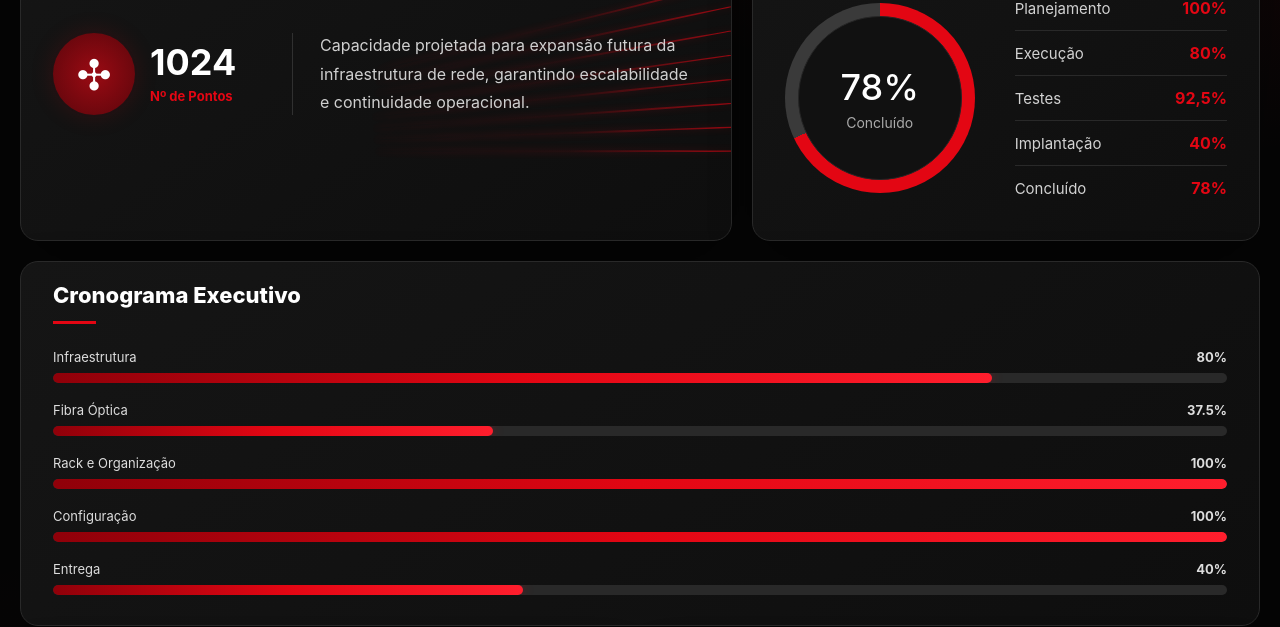
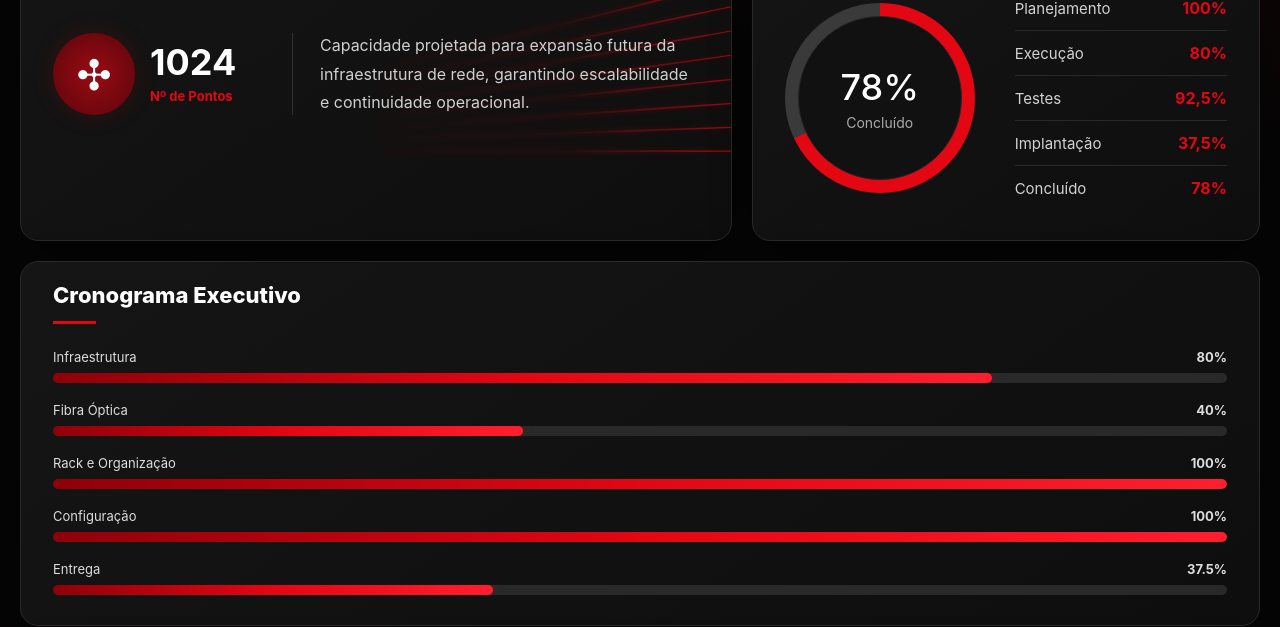
Before and after one commit to jdsantos-byte/projeto-boa-viagem-8, a React (Vite) app: page / in a window 1280 px wide. Shown: the part 820-1447 px from the top of the page. Built offline with nearby package versions, Linux system fonts and the light colour scheme.

Commit message:
Atualiza percentuais de implantação e entrega

```diff
--- a/src/DashboardCorporativo.jsx
+++ b/src/DashboardCorporativo.jsx
@@ -85,7 +85,7 @@ export default function DashboardCorporativo() {
     },
     {
       nome: "Implantação",
-      percentual: "40%",
+      percentual: "37,5%",
     },
     {
       nome: "Concluído",
@@ -100,7 +100,7 @@ export default function DashboardCorporativo() {
     },
     {
       etapa: "Fibra Óptica",
-      percentual: 37.5,
+      percentual: 40,
     },
     {
       etapa: "Rack e Organização",
@@ -112,7 +112,7 @@ export default function DashboardCorporativo() {
     },
     {
       etapa: "Entrega",
-      percentual: 40,
+      percentual: 37.5,
     },
   ];
 
```
